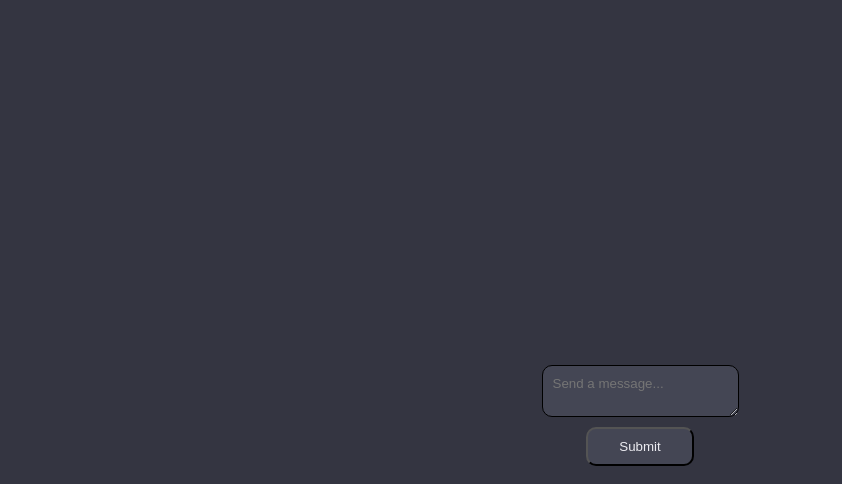
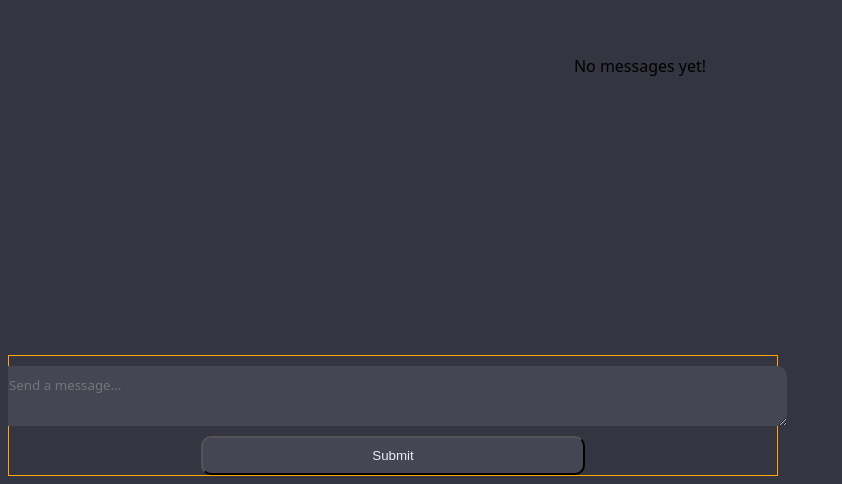
Before and after one commit to rickysoliman/chat-gpt-clone, an Angular app: page / in a window 1280 px wide. Shown: the part 352-836 px from the top of the page, without its empty margins (0-842 px from the left). Built offline with nearby package versions, Linux system fonts and the light colour scheme.

Commit message:
user can add messages to UI, still needs styling fixes

```diff
--- a/src/app/app.component.css
+++ b/src/app/app.component.css
@@ -1,29 +1,76 @@
 body {
   background-color: rgba(52,53,65);
+  font-family: Söhne,ui-sans-serif,system-ui,-apple-system,Segoe UI,Roboto,Ubuntu,Cantarell,Noto Sans,sans-serif,Helvetica Neue,Arial,Apple Color Emoji,Segoe UI Emoji,Segoe UI Symbol,Noto Color Emoji;
 }
 
 .container {
+  position: relative;
   display: flex;
   justify-content: center;
-  align-items: end;
+  align-items: center;
+  flex-direction: column;
   height: 100vh;
+  overflow-y: auto;
   padding: 10px;
 }
 
-.user-form {
+.form-container {
+  display: flex;
+  justify-content: center;
+  align-items: center;
+}
+
+.chat {
+  width: 100%;
   display: flex;
   flex-direction: column;
   align-items: center;
+}
+
+.chat-messages {
+  width: 100vw;
+  color: #d1d5db;
+}
+
+.message {
+  padding: 20px;
+  width: 100%;
+  display: flex;
+  justify-content: center;
+  align-items: center;
+  flex-direction: column;
+}
+
+.message__owner {
+  color: grey;
+  font-size: 0.75rem;
+  /* border: 1px solid grey; */
+  width: 100%;
+}
+
+.user-form {
+  border: 1px solid orange;
+  display: flex;
+  flex-direction: column;
+  justify-content: center;
+  align-items: center;
+  max-width: 48rem;
+  position: absolute;
+  bottom: 0;
+  left: 0;
+  width: 75vw;
 }
 
 .user-input {
   padding: 10px;
   margin: 10px;
   border-radius: 10px;
-  border: 1px solid black;
-  font-family: Arial, Helvetica, sans-serif;
+  border: transparent;
+  font-family: Söhne,ui-sans-serif,system-ui,-apple-system,Segoe UI,Roboto,Ubuntu,Cantarell,Noto Sans,sans-serif,Helvetica Neue,Arial,Apple Color Emoji,Segoe UI Emoji,Segoe UI Symbol,Noto Color Emoji;
+  line-height: 1.5;
   background-color: rgba(68,70,84);
-  color: rgba(236,236,241);
+  color: rgb(249, 249, 252);
+  width: 100%;
 }
 
 .submit-button {
--- a/src/app/app.component.html
+++ b/src/app/app.component.html
@@ -1,4 +1,16 @@
 <div class="container">
+  <div class="empty" *ngIf="!messages.length">No messages yet!</div>
+  <div class="chat" *ngIf="messages.length">
+    <div class="chat-messages">
+      <div *ngFor="let message of messages">
+        <div class="message" [ngStyle]="{ backgroundColor: message.owner === 'ChatGPT' ? 'rgba(68,70,84)' : 'rgba(52,53,65)' }">
+          <div class="message__owner">{{ message.owner }}</div>
+          <div class="message__text">{{ message.text }}</div>
+        </div>
+      </div>
+    </div>
+  </div>
+  <div class="form-container">
     <form (submit)="onSubmit(form)" #form="ngForm" class="user-form">
       <textarea
         type="text"
@@ -12,3 +24,4 @@
         class="submit-button">Submit</button>
     </form>
   </div>
+</div>
--- a/src/app/app.component.ts
+++ b/src/app/app.component.ts
@@ -1,5 +1,6 @@
 import { Component, ViewEncapsulation } from '@angular/core';
 import { NgForm } from '@angular/forms';
+import { Message } from './messages/message.model';
 
 @Component({
   selector: 'app-root',
@@ -8,10 +9,10 @@ import { NgForm } from '@angular/forms';
   encapsulation: ViewEncapsulation.None
 })
 export class AppComponent {
-  userInput = '';
+  messages: Message[] = [];
 
   onSubmit(form: NgForm) {
-    this.userInput = form.value.userInput;
-    console.log(this.userInput);
+    this.messages.push({ text: form.value.userInput, owner: 'User' });
+    form.resetForm();
   }
 }
--- /dev/null
+++ b/src/app/messages/message.model.ts
@@ -0,0 +1,4 @@
+export type Message = {
+  text: string;
+  owner: string;
+};
```
Lines whose indentation alone changed are shown as unchanged.
